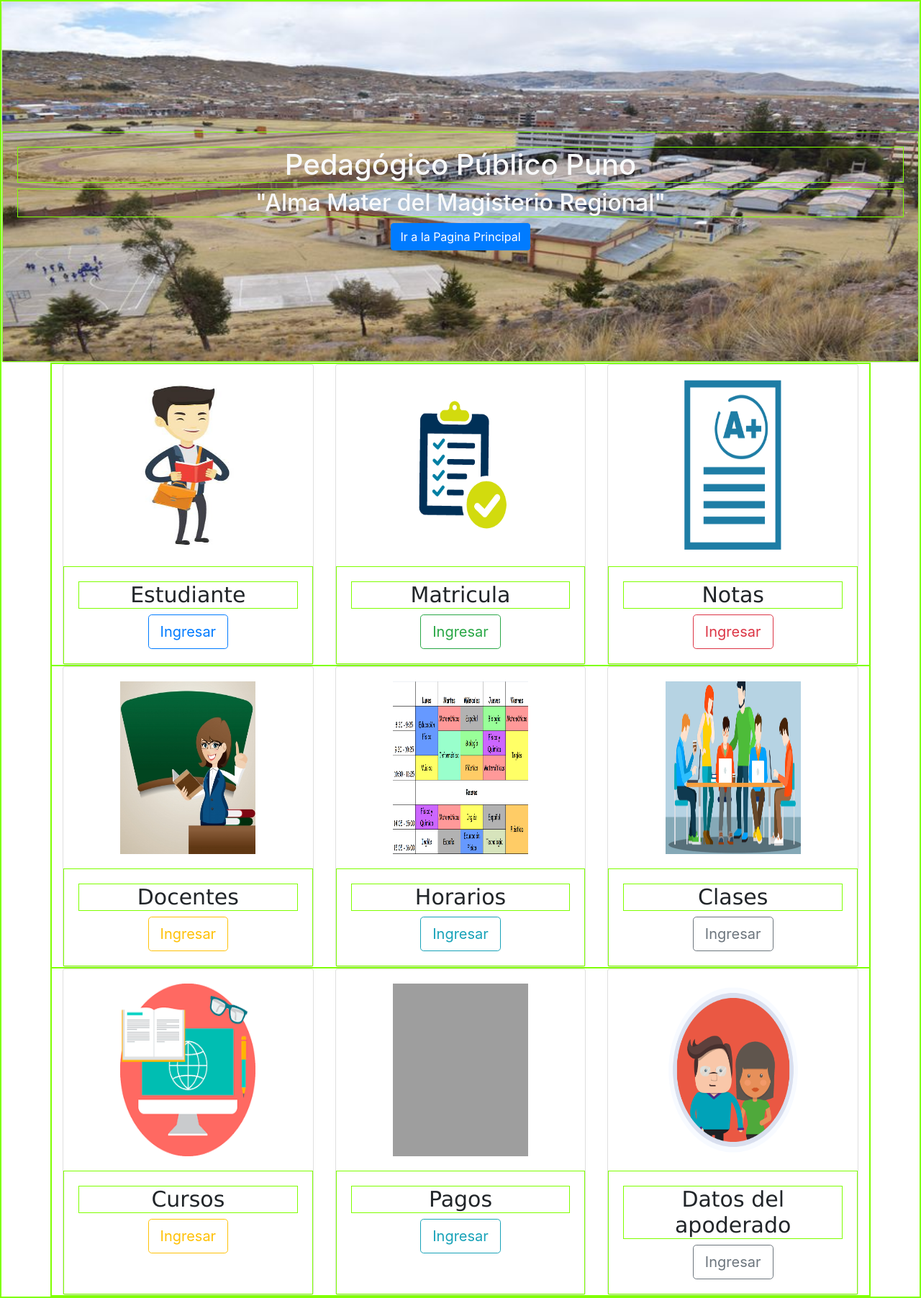
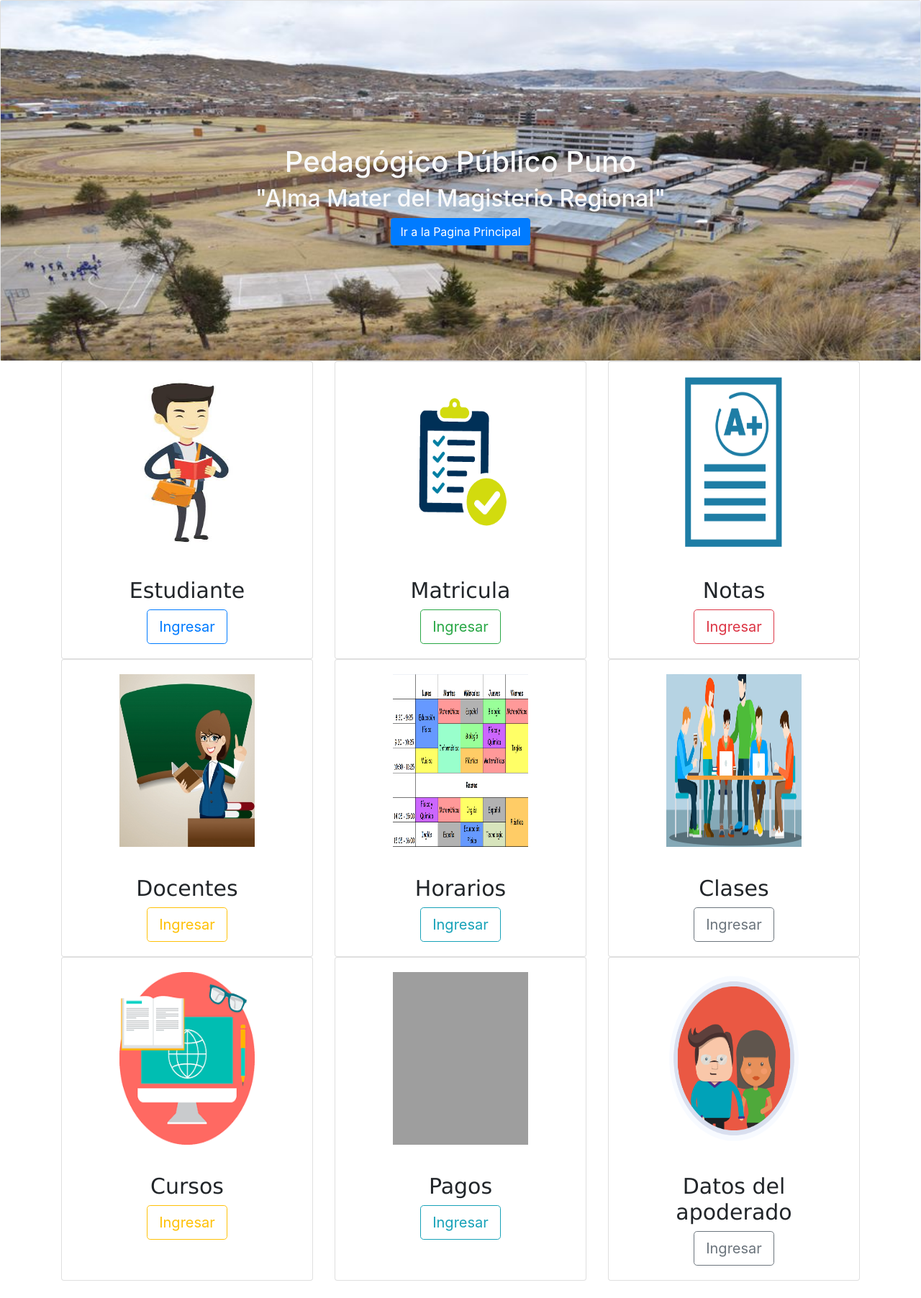
Before and after one commit to edgarapaza/SisNotas, a PHP site: page /index_menu.html in a window 1280 px wide. Shown: the whole page at 72% size. After the commit the page ends 1780 px from the top, so only its background shows below. Run offline with PHP 8.4, Linux system fonts and the light colour scheme; grey boxes are pictures that could not be loaded.

Commit message:
Se borro las lineas verdes que servian de guia

```diff
--- a/css/style_menu.css
+++ b/css/style_menu.css
@@ -1,6 +1,4 @@
-*{
-    border: 1px solid chartreuse;
-}
+
 
 .card{
     text-align: center;
```
